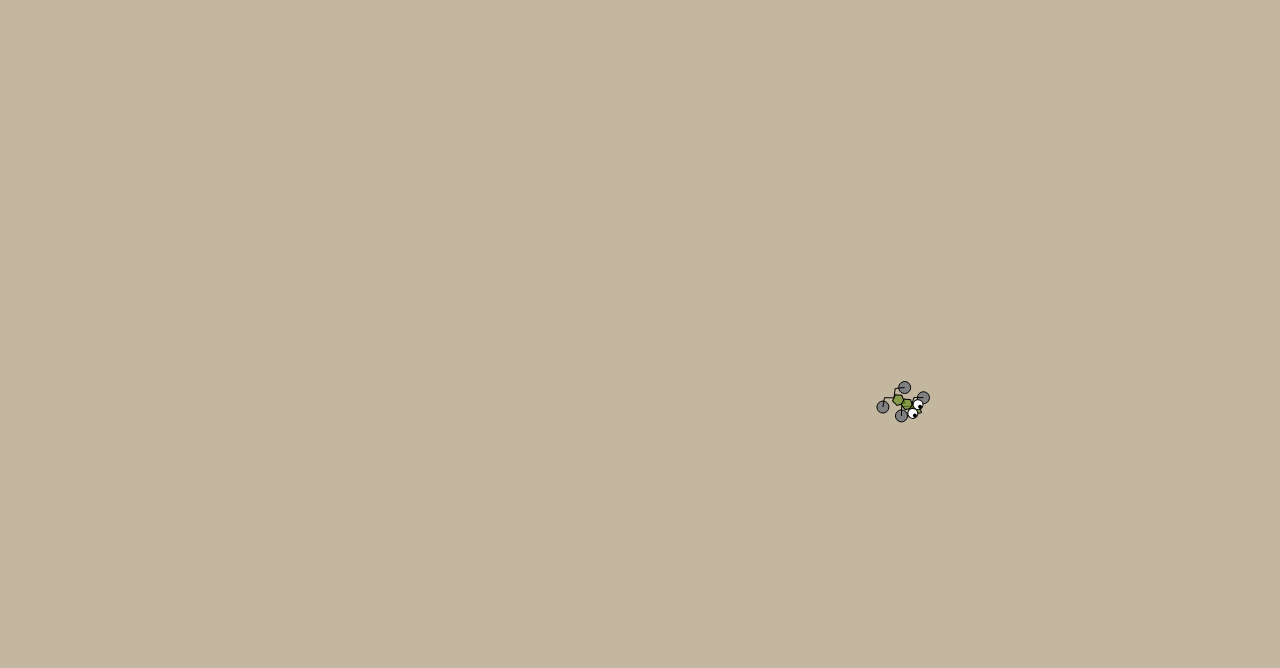
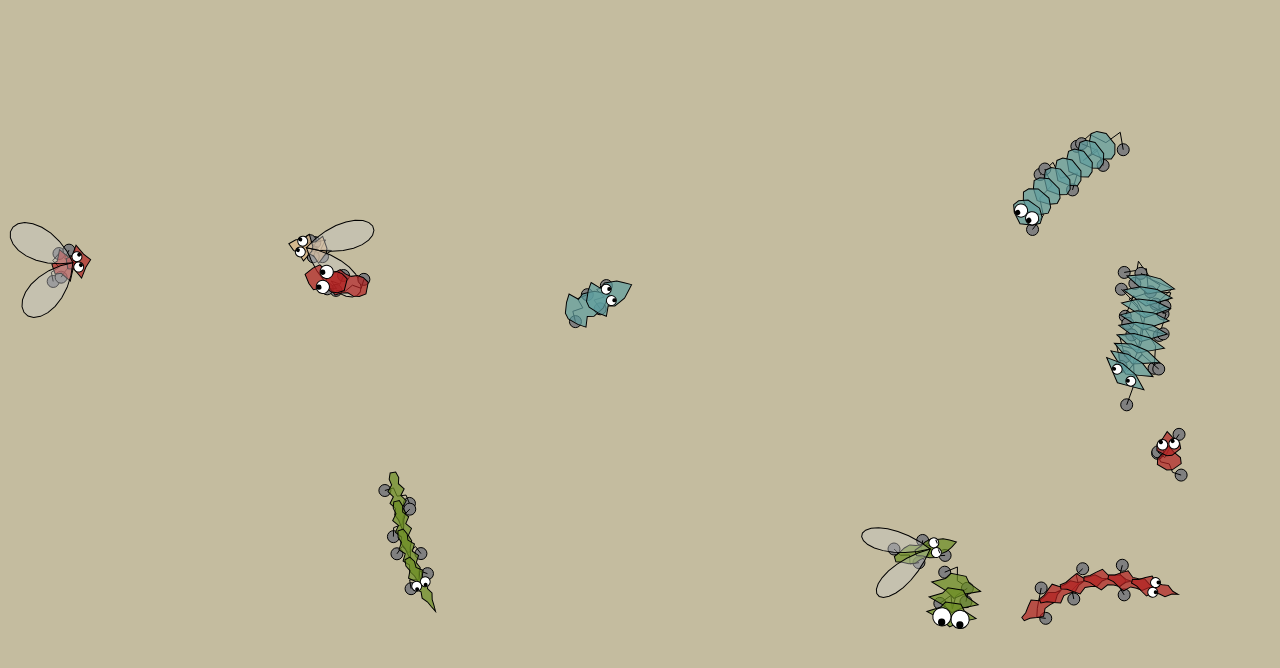
Before and after one commit to jobtalle/SketchBugs, a plain HTML site: page index.html in a window 1280 px wide. Drawn offline with Linux system fonts and the light colour scheme.

Commit message:
Implemented stable seed

```diff
--- a/css/style.css
+++ b/css/style.css
@@ -5,7 +5,7 @@ body {
 #wrapper {
     width: 100vw;
     height: 100vh;
-    background-color: #c4b79f;
+    background-color: #c4bc9f;
     overflow: hidden;
 }
 
--- a/index.html
+++ b/index.html
@@ -14,6 +14,7 @@
     <div id="wrapper">
         <canvas id="renderer"></canvas>
     </div>
+    <script src="js/random.js"></script>
     <script src="js/cubicNoise.js"></script>
     <script src="js/bodyShape.js"></script>
     <script src="js/wings.js"></script>
--- a/js/bodyShape.js
+++ b/js/bodyShape.js
@@ -1,10 +1,10 @@
-const BodyShape = function() {
-    const length = BodyShape.LENGTH_MIN + (BodyShape.LENGTH_MAX - BodyShape.LENGTH_MIN) * Math.random();
+const BodyShape = function(random) {
+    const length = BodyShape.LENGTH_MIN + (BodyShape.LENGTH_MAX - BodyShape.LENGTH_MIN) * random.getFloat();
     const widths = [];
-    const legAngle = BodyShape.LEG_ANGLE_MIN + (BodyShape.LEG_ANGLE_MAX - BodyShape.LEG_ANGLE_MIN) * Math.random();
-    const legFactor = BodyShape.LEG_FACTOR_MIN + (BodyShape.LEG_FACTOR_MAX - BodyShape.LEG_FACTOR_MIN) * Math.random();
-    const thicknessMultiplier = BodyShape.THICKNESS_MULTIPLIER_MIN + (1 - BodyShape.THICKNESS_MULTIPLIER_MIN) * Math.random();
-    const fill = BodyShape.COLORS[Math.floor(Math.random() * BodyShape.COLORS.length)];
+    const legAngle = BodyShape.LEG_ANGLE_MIN + (BodyShape.LEG_ANGLE_MAX - BodyShape.LEG_ANGLE_MIN) * random.getFloat();
+    const legFactor = BodyShape.LEG_FACTOR_MIN + (BodyShape.LEG_FACTOR_MAX - BodyShape.LEG_FACTOR_MIN) * random.getFloat();
+    const thicknessMultiplier = BodyShape.THICKNESS_MULTIPLIER_MIN + (1 - BodyShape.THICKNESS_MULTIPLIER_MIN) * random.getFloat();
+    const fill = BodyShape.COLORS[Math.floor(random.getFloat() * BodyShape.COLORS.length)];
     let thickness = 0;
 
     const getWidthMultiplier = i => {
@@ -43,7 +43,7 @@ const BodyShape = function() {
     };
 
     while (this.getLength() < length) {
-        const newThickness = (BodyShape.WIDTH_MIN + (BodyShape.WIDTH_MAX - BodyShape.WIDTH_MIN) * Math.random()) * thicknessMultiplier;
+        const newThickness = (BodyShape.WIDTH_MIN + (BodyShape.WIDTH_MAX - BodyShape.WIDTH_MIN) * random.getFloat()) * thicknessMultiplier;
 
         if (thickness < newThickness)
             thickness = newThickness;
--- a/js/bug.js
+++ b/js/bug.js
@@ -1,14 +1,14 @@
-const Bug = function(x, y, body, right, hasLegs, parent, followDistance) {
+const Bug = function(random, x, y, body, right, hasLegs, parent, followDistance) {
     const legs = [];
-    const noise = cubicNoiseConfig(Math.random());
-    const eyeRadius = Math.max(body.getThickness() * 0.5 * Math.random() * Bug.EYE_RADIUS_FACTOR_MAX, Bug.EYE_RADIUS_MIN);
-    const eyeSpacing = (body.getThickness() * 0.5 - eyeRadius) * Math.random();
-    const eyeScale = Bug.EYE_SCALE_MIN + (Bug.EYE_SCALE_MAX - Bug.EYE_SCALE_MIN) * Math.random();
+    const noise = cubicNoiseConfig(random.getFloat());
+    const eyeRadius = Math.max(body.getThickness() * 0.5 * random.getFloat() * Bug.EYE_RADIUS_FACTOR_MAX, Bug.EYE_RADIUS_MIN);
+    const eyeSpacing = (body.getThickness() * 0.5 - eyeRadius) * random.getFloat();
+    const eyeScale = Bug.EYE_SCALE_MIN + (Bug.EYE_SCALE_MAX - Bug.EYE_SCALE_MIN) * random.getFloat();
     const pupilRadius = eyeRadius * Bug.EYE_PUPIL_RATIO;
-    const speedScale = Bug.SPEED_SCALE_MIN + (Bug.SPEED_SCALE_MAX - Bug.SPEED_SCALE_MIN) * Math.random();
-    const noiseScale = Bug.NOISE_SCALE_MIN + (Bug.NOISE_SCALE_MAX - Bug.NOISE_SCALE_MIN) * Math.random();
-    const speedMax = Bug.SPEED_MAX_MIN + (Bug.SPEED_MAX_MAX - Bug.SPEED_MAX_MIN) * Math.random();
-    const eyeDeviance = Bug.EYE_DEVIANCE_MIN + (Bug.EYE_DEVIANCE_MAX - Bug.EYE_DEVIANCE_MIN) * Math.random();
+    const speedScale = Bug.SPEED_SCALE_MIN + (Bug.SPEED_SCALE_MAX - Bug.SPEED_SCALE_MIN) * random.getFloat();
+    const noiseScale = Bug.NOISE_SCALE_MIN + (Bug.NOISE_SCALE_MAX - Bug.NOISE_SCALE_MIN) * random.getFloat();
+    const speedMax = Bug.SPEED_MAX_MIN + (Bug.SPEED_MAX_MAX - Bug.SPEED_MAX_MIN) * random.getFloat();
+    const eyeDeviance = Bug.EYE_DEVIANCE_MIN + (Bug.EYE_DEVIANCE_MAX - Bug.EYE_DEVIANCE_MIN) * random.getFloat();
     let child = null;
     let wings = null;
     let lifetime = 0;
@@ -40,8 +40,8 @@ const Bug = function(x, y, body, right, hasLegs, parent, followDistance) {
         if (!hasLegs)
             return;
 
-        const l = new Leg(x, y, direction, -body.getLegAngle(), body.getLegLength(), Math.random(), speed * 4);
-        const r = new Leg(x, y, direction, body.getLegAngle(), body.getLegLength(), Math.random(), speed * 4);
+        const l = new Leg(x, y, direction, -body.getLegAngle(), body.getLegLength(), random.getFloat(), speed * 4);
+        const r = new Leg(x, y, direction, body.getLegAngle(), body.getLegLength(), random.getFloat(), speed * 4);
 
         l.setCounterpart(r);
         r.setCounterpart(l);
@@ -161,7 +161,7 @@ const Bug = function(x, y, body, right, hasLegs, parent, followDistance) {
 
             if ((blinkDelay -= timeStep) < 0) {
                 if (blink)
-                    blinkDelay = Bug.EYE_BLINK_DELAY_MIN + (Bug.EYE_BLINK_DELAY_MAX - Bug.EYE_BLINK_DELAY_MIN) * Math.random();
+                    blinkDelay = Bug.EYE_BLINK_DELAY_MIN + (Bug.EYE_BLINK_DELAY_MAX - Bug.EYE_BLINK_DELAY_MIN) * random.getFloat();
                 else
                     blinkDelay = Bug.EYE_BLINK_DURATION;
 
--- a/js/bugFactory.js
+++ b/js/bugFactory.js
@@ -1,19 +1,19 @@
-const BugFactory = function() {
+const BugFactory = function(random) {
     this.makeBug = (right, x, y) => {
         let lastBug;
         let legs = true;
-        const lengthRandomizer = Math.random();
+        const lengthRandomizer = random.getFloat();
         const length = BugFactory.LENGTH_MIN + Math.floor(lengthRandomizer * lengthRandomizer * lengthRandomizer * (BugFactory.LENGTH_MAX - BugFactory.LENGTH_MIN + 1));
-        const body = new BodyShape();
-        const interleaveLegs = length >= BugFactory.INTERLEAVE_LEGS_THRESHOLD && Math.random() < BugFactory.INTERLEAVE_LEGS_CHANCE;
-        const newBug = lastBug = new Bug(x, y, body, right, interleaveLegs ? (legs = (length & 1) === 1) : legs, null);
+        const body = new BodyShape(random);
+        const interleaveLegs = length >= BugFactory.INTERLEAVE_LEGS_THRESHOLD && random.getFloat() < BugFactory.INTERLEAVE_LEGS_CHANCE;
+        const newBug = lastBug = new Bug(random, x, y, body, right, interleaveLegs ? (legs = (length & 1) === 1) : legs, null);
         const segments = [];
 
         for (let i = 0; i < length - 1; ++i) {
             if (interleaveLegs)
                 legs = !legs;
 
-            const newSegment = new Bug(0, 0, body, right, legs, lastBug, body.getLength() * Bug.SEGMENT_OVERLAP);
+            const newSegment = new Bug(random, 0, 0, body, right, legs, lastBug, body.getLength() * Bug.SEGMENT_OVERLAP);
 
             segments.push(newSegment);
             lastBug.setChild(newSegment);
@@ -21,7 +21,7 @@ const BugFactory = function() {
             lastBug = newSegment;
         }
 
-        if (length >= BugFactory.WING_LENGTH_MIN && length <= BugFactory.WING_LENGTH_MAX && Math.random() < BugFactory.WING_CHANCE) {
+        if (length >= BugFactory.WING_LENGTH_MIN && length <= BugFactory.WING_LENGTH_MAX && random.getFloat() < BugFactory.WING_CHANCE) {
             const wingSize = Math.max(body.getThickness() * BugFactory.WING_SCALE * length, BugFactory.WING_SIZE_MIN);
 
             if (length <= BugFactory.WING_ROOT_THRESHOLD)
--- a/js/main.js
+++ b/js/main.js
@@ -2,11 +2,13 @@ const BUG_TIME_MINIMUM = 1;
 const BUG_TIME_MAXIMUM = 4;
 const TIME_STEP_MAX = 0.2;
 
+const fps = 1 / 60;
 const wrapper = document.getElementById("wrapper");
 const canvas = document.getElementById("renderer");
+const context = canvas.getContext("2d");
 const bugs = [];
-const factory = new BugFactory();
-let lastDate = new Date();
+const random = new Random(Math.floor(Math.random() * Random.MODULUS));
+const factory = new BugFactory(random);
 let bugTimer = 0;
 
 const resize = () => {
@@ -18,12 +20,12 @@ const makeSpawnLocation = right => {
     if (right)
         return {
             x: canvas.width + Bug.SPAWN_RADIUS,
-            y: canvas.height * Math.random()
+            y: canvas.height * random.getFloat()
         };
     else
         return {
             x: -Bug.SPAWN_RADIUS,
-            y: canvas.height * Math.random()
+            y: canvas.height * random.getFloat()
         };
 };
 
@@ -35,22 +37,21 @@ const makeInitialLocation = () => {
 };
 
 const spawn = center => {
-    const right = Math.random() < 0.5;
+    const right = random.getFloat() < 0.5;
     const location = center ? makeInitialLocation() : makeSpawnLocation(right);
 
     bugs.push(factory.makeBug(right, location.x, location.y));
 };
 
-const update = timeStep => {
+const update = (timeStep, render = true) => {
     if (timeStep > TIME_STEP_MAX)
         timeStep = TIME_STEP_MAX;
 
-    const context = canvas.getContext("2d");
-
-    context.clearRect(0, 0, canvas.width, canvas.height);
+    if (render)
+        context.clearRect(0, 0, canvas.width, canvas.height);
 
     if ((bugTimer -= timeStep) < 0) {
-        bugTimer = BUG_TIME_MINIMUM + (BUG_TIME_MAXIMUM - BUG_TIME_MINIMUM) * Math.random();
+        bugTimer = BUG_TIME_MINIMUM + (BUG_TIME_MAXIMUM - BUG_TIME_MINIMUM) * random.getFloat();
 
         spawn(false);
     }
@@ -59,7 +60,7 @@ const update = timeStep => {
         if (bugs[i].update(timeStep, canvas.width, canvas.height)) {
             bugs.splice(i, 1);
         }
-        else {
+        else if (render) {
             bugs[i].drawLegs(context);
             bugs[i].drawBody(context);
         }
@@ -67,12 +68,8 @@ const update = timeStep => {
 };
 
 const loopFunction = () => {
-    const date = new Date();
-
-    update((date - lastDate) * 0.001);
+    update(fps);
     requestAnimationFrame(loopFunction);
-
-    lastDate = date;
 };
 
 window.onresize = resize;
@@ -80,3 +77,6 @@ window.onresize = resize;
 resize();
 requestAnimationFrame(loopFunction);
 spawn(true);
+
+for (let i = 0; i < 2000; ++i)
+    update(fps, false);
--- /dev/null
+++ b/js/random.js
@@ -0,0 +1,11 @@
+const Random = function(n) {
+    this.getFloat = () => {
+        n = (96096 * n + 1) % Random.MODULUS;
+
+        return n / Random.MODULUS;
+    }
+}
+
+Random.MULTIPLIER = 96096;
+Random.MODULUS = 2 ** 32 - 1;
+Random.INCREMENT = 1;
--- a/js/wings.js
+++ b/js/wings.js
@@ -1,6 +1,6 @@
 const Wings = function(radius) {
-    const noise = cubicNoiseConfig(Math.random());
-    const radians = Wings.RADIANS_MIN + (Wings.RADIANS_MAX - Wings.RADIANS_MIN) * Math.random();
+    const noise = cubicNoiseConfig(random.getFloat());
+    const radians = Wings.RADIANS_MIN + (Wings.RADIANS_MAX - Wings.RADIANS_MIN) * random.getFloat();
     const radii = [];
 
     const drawWing = (context, sign, step) => {
@@ -47,7 +47,7 @@ const Wings = function(radius) {
 };
 
 Wings.COLOR = "rgba(200,200,200,0.4)";
-Wings.PRECISION = 10;
+Wings.PRECISION = 18;
 Wings.RADIANS_MIN = Math.PI * 0.2;
 Wings.RADIANS_MAX = Math.PI * 0.5;
 Wings.SPEED_FLUTTER = 12;
```
